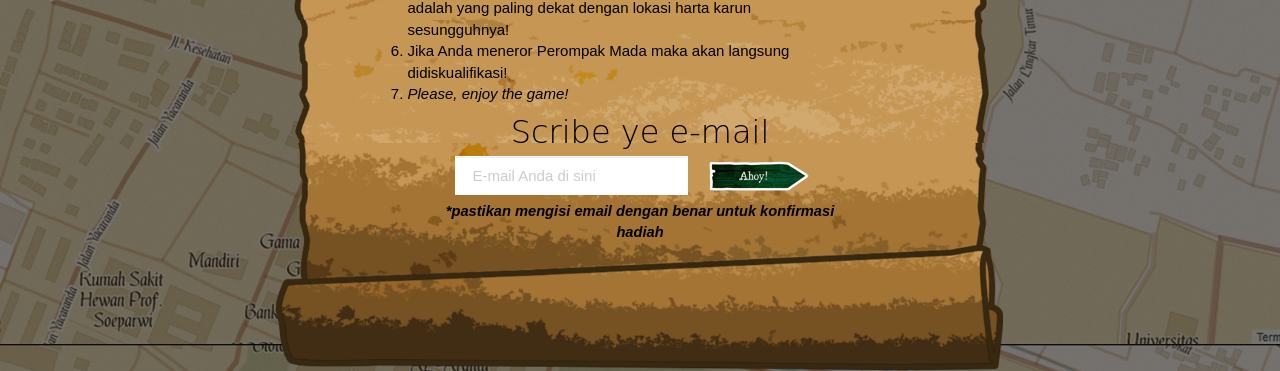
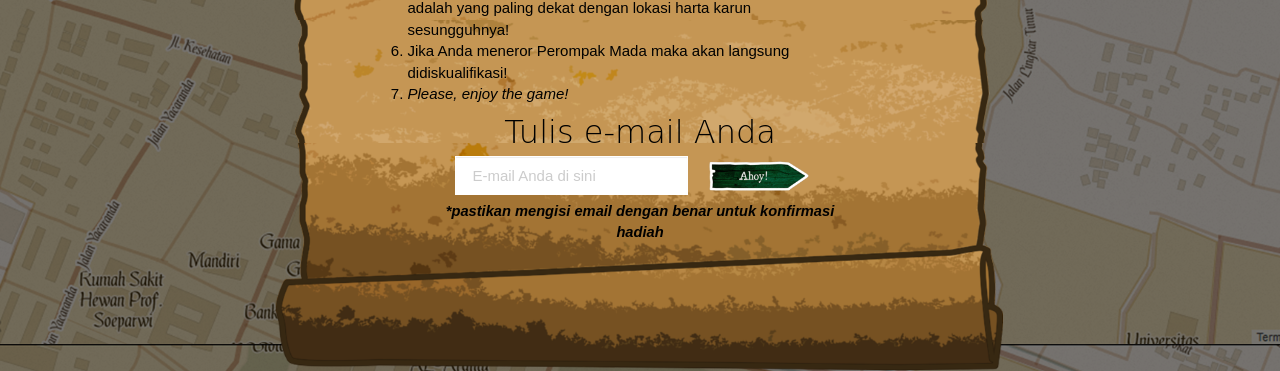
Before and after one commit to tentangdata/pinisi-app, a Flask app: page /aturan-main in a window 1280 px wide. Shown: the part 456-827 px from the top of the page. Run offline with Flask 2, Linux system fonts and the light colour scheme; some web fonts are replaced.

Commit message:
Perubahan tulisan isian e-mail

```diff
--- a/app/templates/aturan-main.html
+++ b/app/templates/aturan-main.html
@@ -27,7 +27,7 @@
 						</p>
 					</div>
 					<div class="col-lg-2"></div>
-					<div class="col-lg-12"><h2>Scribe ye e-mail</h2>
+					<div class="col-lg-12"><h2>Tulis e-mail Anda</h2>
 						<div class="col-lg-2"></div>
 						<div class="col-lg-8">
 							<form action="" method="post" role="form" class="form-inline">
```
